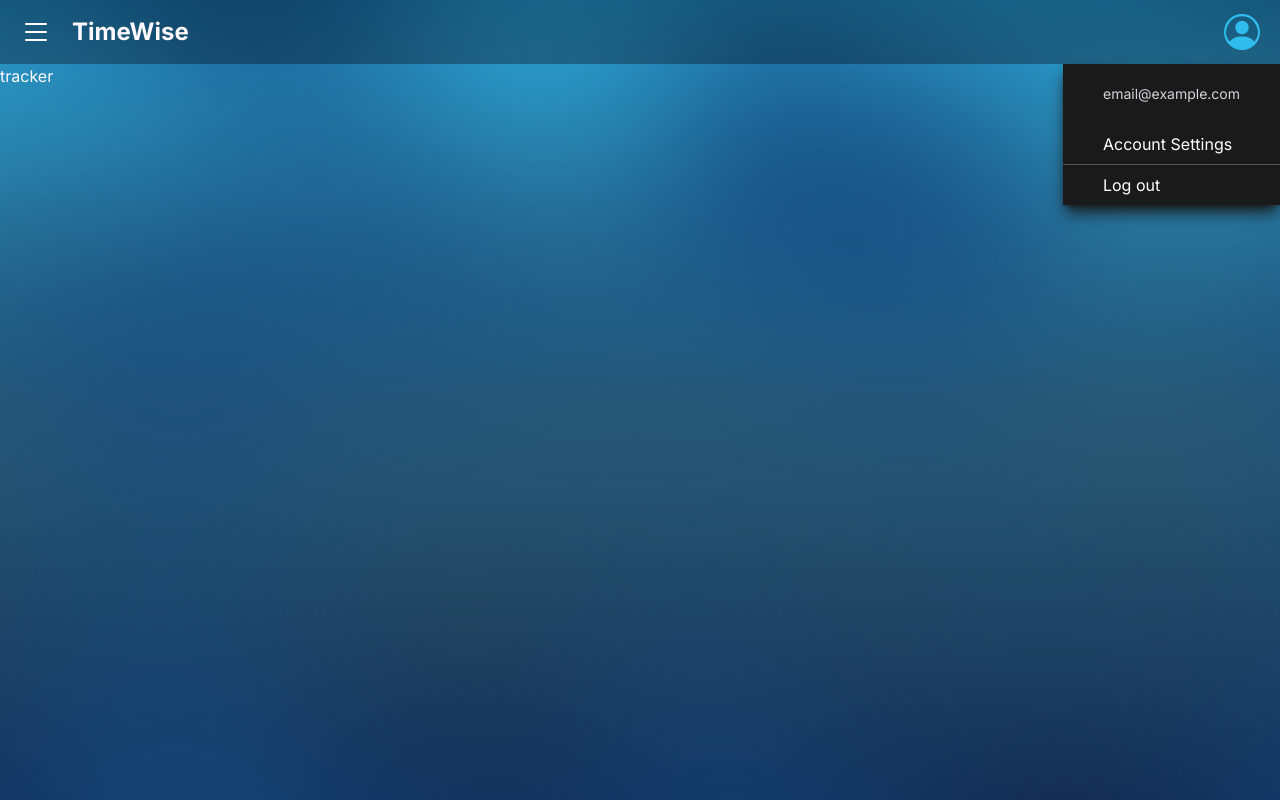
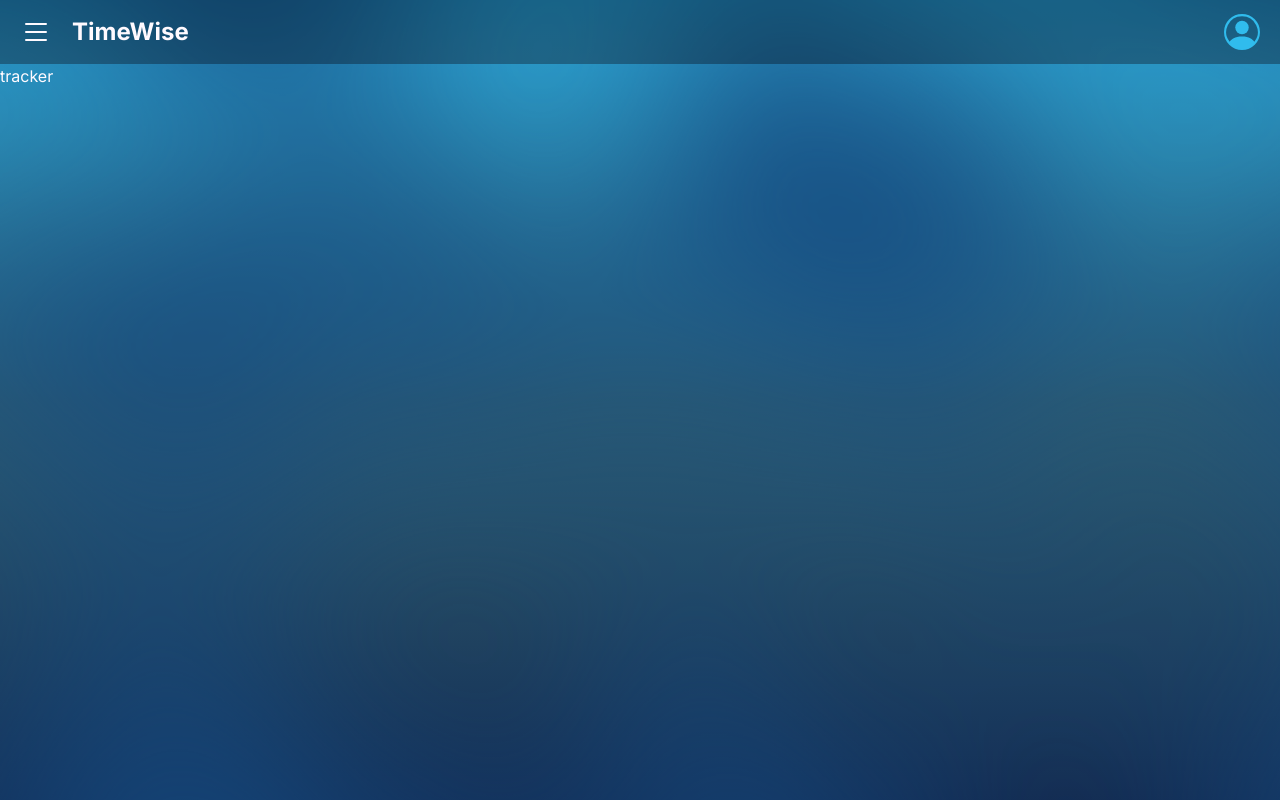
Before and after one commit to Sillor/timewise-client, a React (Vite) app: page /tracker in a window 1280 px wide. Built offline with nearby package versions, Linux system fonts and the light colour scheme.

Commit message:
fixed popup open on page load

```diff
--- a/src/timetracker/components/account-popup-menu/AccountPopupMenu.jsx
+++ b/src/timetracker/components/account-popup-menu/AccountPopupMenu.jsx
@@ -12,7 +12,7 @@ export default function AccountPopupMenu({isOpen, setIsOpen}) {
     <div
       className={`bg-dark text-white text-xl
         fixed flex flex-col transition pt-5 z-10 right-0 box-border
-        shadow-dark ${!isOpen ? "translate-x-[calc(100%+1px)]" : "shadow-lg"}`}
+        shadow-dark ${isOpen ? "translate-x-[calc(100%+1px)]" : "shadow-lg"}`}
     >
       <div className='text-sm px-10 pb-5 text-zinc-300'>email@example.com</div>
       {/* <Link to="/account" className='flex items-center px-10 text-base py-2 cursor-pointer hover:bg-zinc-700 focus:bg-zinc-700'>Account Settings</Link> */}
```
